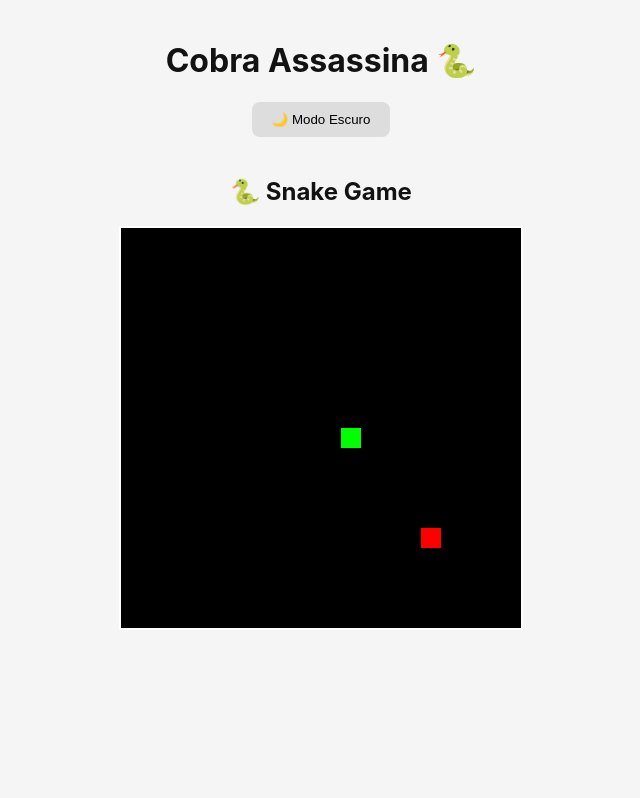
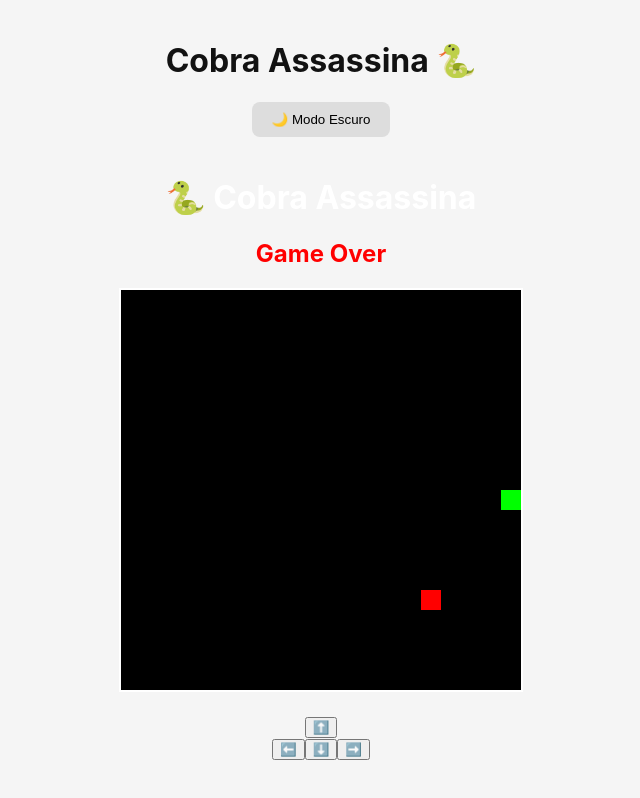
Before and after one commit to jvcfds/cobra-assassina, a React (Create React App) app: page / in a window 1280 px wide. Shown: the top 798 px of the page, without its empty margins (319-959 px from the left). Built offline with nearby package versions, Linux system fonts and the light colour scheme.

Commit message:
feat: adiciona botões no celular e melhorias no Snake

```diff
--- a/src/components/SnakeGame.tsx
+++ b/src/components/SnakeGame.tsx
@@ -1,22 +1,20 @@
-import { useEffect, useRef, useState } from "react";
-
-const gridSize = 20;
-const canvasSize = 400;
+import React, { useState, useEffect, useRef } from "react";
 
 type Position = { x: number; y: number };
 
-export function SnakeGame() {
+export const SnakeGame: React.FC = () => {
   const canvasRef = useRef<HTMLCanvasElement | null>(null);
   const [snake, setSnake] = useState<Position[]>([{ x: 10, y: 10 }]);
   const [food, setFood] = useState<Position>({ x: 15, y: 15 });
   const [direction, setDirection] = useState<"UP" | "DOWN" | "LEFT" | "RIGHT">("RIGHT");
+  const [gameOver, setGameOver] = useState(false);
 
-  // Captura teclas
+  const gridSize = 20;
+  const canvasSize = 400;
+
+  // Teclado (funciona no PC)
   useEffect(() => {
     const handleKeyDown = (e: KeyboardEvent) => {
-      if (["ArrowUp", "ArrowDown", "ArrowLeft", "ArrowRight"].includes(e.key)) {
-        e.preventDefault();
-      }
       if (e.key === "ArrowUp" && direction !== "DOWN") setDirection("UP");
       if (e.key === "ArrowDown" && direction !== "UP") setDirection("DOWN");
       if (e.key === "ArrowLeft" && direction !== "RIGHT") setDirection("LEFT");
@@ -29,6 +27,8 @@ export function SnakeGame() {
 
   // Loop do jogo
   useEffect(() => {
+    if (gameOver) return;
+
     const interval = setInterval(() => {
       setSnake((prev) => {
         const newSnake = [...prev];
@@ -51,51 +51,65 @@ export function SnakeGame() {
           newSnake.pop();
         }
 
-        // Game Over
+        // Colisão
         if (
           head.x < 0 ||
           head.y < 0 ||
           head.x >= canvasSize / gridSize ||
           head.y >= canvasSize / gridSize ||
-          newSnake.slice(1).some((p) => p.x === head.x && p.y === head.y)
+          newSnake.slice(1).some((part) => part.x === head.x && part.y === head.y)
         ) {
-          alert("Game Over!");
-          return [{ x: 10, y: 10 }];
+          setGameOver(true);
+          return prev;
         }
 
         return newSnake;
       });
-    }, 250); // 👈 velocidade ajustada
+    }, 200);
 
     return () => clearInterval(interval);
-  }, [direction, food]);
+  }, [direction, food, gameOver]);
 
   // Desenhar
   useEffect(() => {
     const ctx = canvasRef.current?.getContext("2d");
     if (!ctx) return;
 
+    // fundo
     ctx.fillStyle = "black";
     ctx.fillRect(0, 0, canvasSize, canvasSize);
 
+    // cobra
     ctx.fillStyle = "lime";
     snake.forEach((part) => {
       ctx.fillRect(part.x * gridSize, part.y * gridSize, gridSize, gridSize);
     });
 
+    // comida
     ctx.fillStyle = "red";
     ctx.fillRect(food.x * gridSize, food.y * gridSize, gridSize, gridSize);
   }, [snake, food]);
 
   return (
     <div style={{ textAlign: "center" }}>
-      <h2>🐍 Snake Game</h2>
+      <h1 style={{ color: "white" }}>🐍 Cobra Assassina</h1>
+      {gameOver && <h2 style={{ color: "red" }}>Game Over</h2>}
       <canvas
         ref={canvasRef}
         width={canvasSize}
         height={canvasSize}
         style={{ border: "2px solid white" }}
       />
+
+      {/* Botões para celular */}
+      <div style={{ marginTop: "20px" }}>
+        <button onClick={() => setDirection("UP")}>⬆️</button>
+        <div>
+          <button onClick={() => setDirection("LEFT")}>⬅️</button>
+          <button onClick={() => setDirection("DOWN")}>⬇️</button>
+          <button onClick={() => setDirection("RIGHT")}>➡️</button>
+        </div>
+      </div>
     </div>
-  ); // <-- fecha o return certinho
-} // <-- fecha o componente
+  );
+};
```
Also changed, not shown: 4 other files (tests, documents, lock files or other folders).
